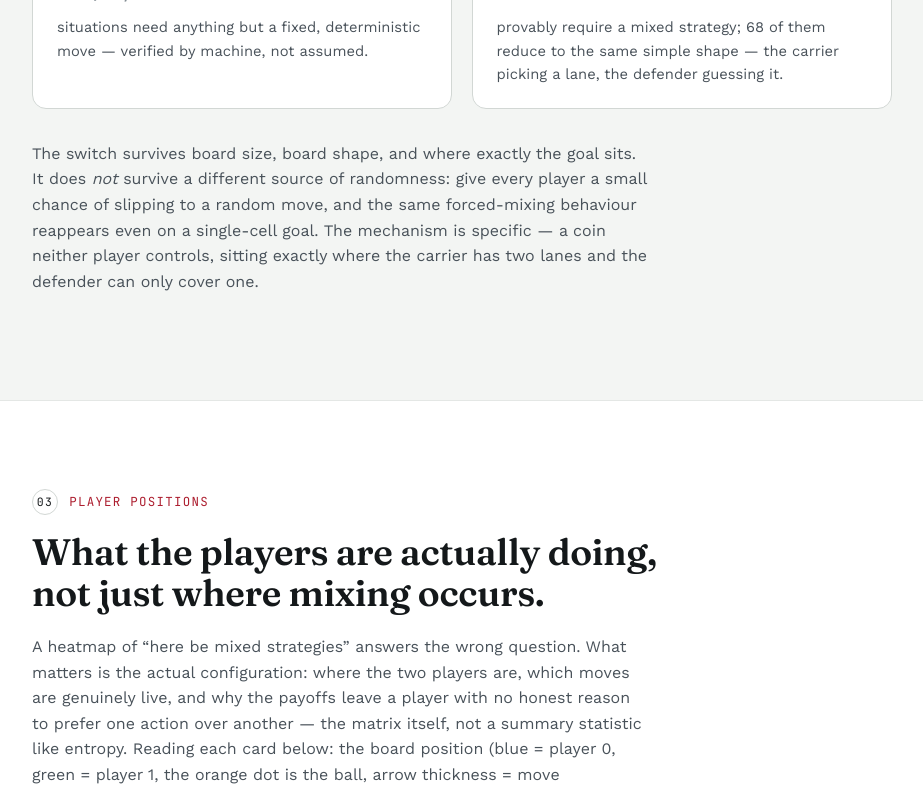
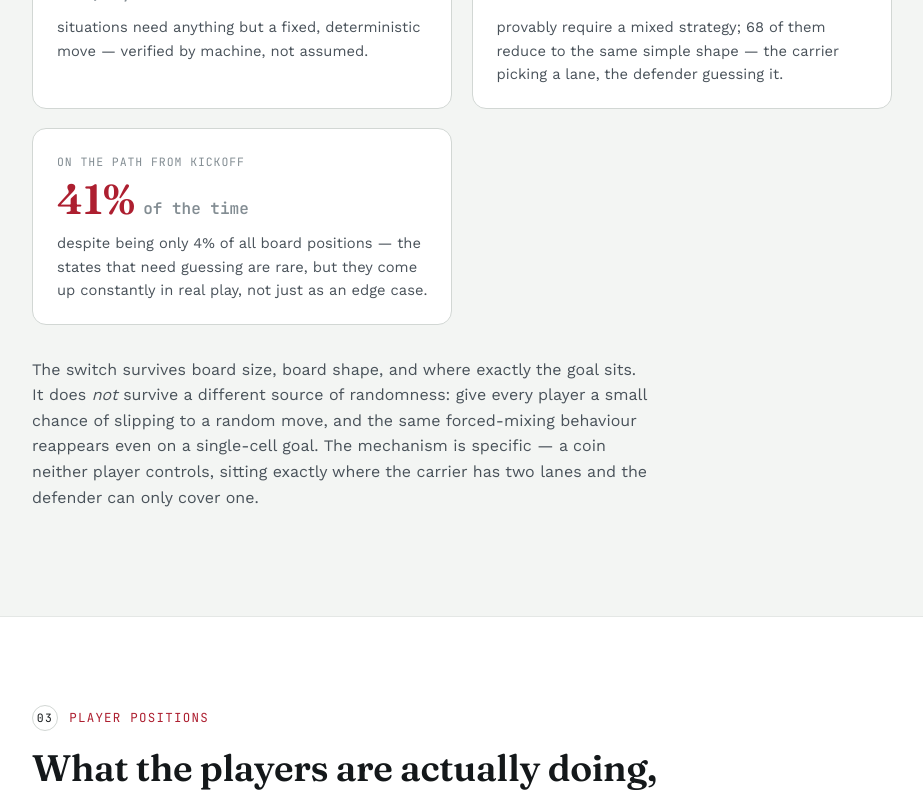
Before and after one commit to Charith-Reddy-Pareddy/the-mixed-game, a React (Vite) app: page / in a window 1280 px wide. Shown: the part 1740-2532 px from the top of the page, without its empty margins (178-1101 px from the left). Built offline with nearby package versions, Linux system fonts and the light colour scheme.

Commit message:
Add occupancy stat and DQN lesson

```diff
--- a/src/App.jsx
+++ b/src/App.jsx
@@ -133,6 +133,11 @@ function TheSwitch() {
             provably require a mixed strategy; 68 of them reduce to the same
             simple shape &mdash; the carrier picking a lane, the defender
             guessing it.
+          </StatTile>
+          <StatTile k="on the path from kickoff" value="41%" unit="of the time">
+            despite being only 4% of all board positions &mdash; the states
+            that need guessing are rare, but they come up constantly in real
+            play, not just as an edge case.
           </StatTile>
         </div>
         <p>
@@ -437,6 +442,17 @@ function WhyItMatters() {
           general solver everywhere, or a policy that is confidently
           deterministic in exactly the spots where that confidence loses.
         </p>
+        <p>
+          One more lesson, from trying to get a neural network to learn this
+          instead of solving it exactly: a network that names the right move
+          almost every time &mdash; 96&ndash;99% of states, depending on the
+          setup &mdash; can still be more exploitable than one that gets the
+          move wrong more often but hedges correctly where it counts.
+          <strong> Naming the right action is not the same as playing
+          unpredictably</strong> &mdash; the same trap plain single-agent RL
+          falls into whenever it is trained to imitate a &ldquo;correct&rdquo;
+          move instead of an equilibrium.
+        </p>
         <div className="hero-actions">
           <a
             className="btn btn-primary"
```
Also changed, not shown: 2 other files (tests, documents, lock files or other folders).
